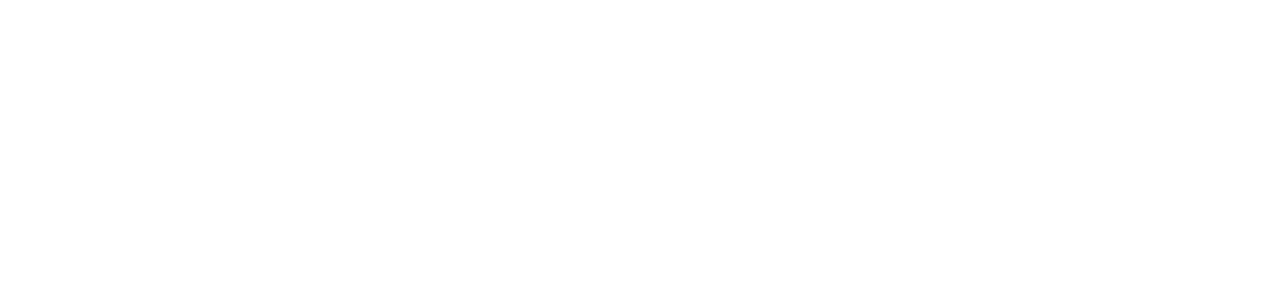
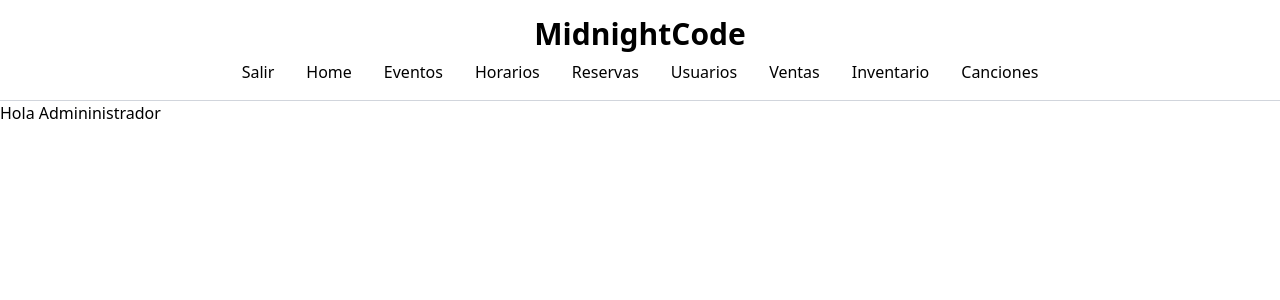
Before and after one commit to JesusRodirguez/portfolio-jesusrodriguez, a React (Vite) app in the folder js/React-Tailwind/Versión2/my-project/: page /PaginaPrincipalAdministrador in a window 1280 px wide. Before the commit this address had no page. Shown: the top 300 px of the page. Built offline with nearby package versions, Linux system fonts and the light colour scheme.

Commit message:
Organizo en carpetas los view,Agrego un Modulo administrador

```diff
--- a/js/React-Tailwind/Versión2/my-project/src/App.jsx
+++ b/js/React-Tailwind/Versión2/my-project/src/App.jsx
@@ -1,7 +1,7 @@
 import { Routes, Route } from "react-router-dom";
-import Home from "./componentes/view/Home";
-import Login from "./componentes/view/Login";
-import Registro from "./componentes/view/Registro";
+import Home from "./componentes/view/ModuloHome/Home";
+import Login from "./componentes/view/ModuloHome/Login";
+import Registro from "./componentes/view/ModuloHome/Registro";
 import PaginaPrincipal from "./componentes/view/ModuloUsuario/PaginaPrincipal";
 import AboutUs from "./componentes/view/ModuloUsuario/AboutUs";
 import Ayuda from "./componentes/view/ModuloUsuario/Ayuda";
@@ -9,14 +9,18 @@
 import Reservas from "./componentes/view/ModuloUsuario/Reservas";
 import Menu from "./componentes/view/ModuloUsuario/Menu";
 import Eventos from "./componentes/view/ModuloUsuario/Eventos";
+import PaginaPrincipalAdministrador from "./componentes/view/ModuloAdministrador/PaginaPrincipalAdministrador";
 
 function App() {
   return (
     <div>
       <Routes>
+        {/* Modulo Home */}
         <Route path="/" element={<Home />} />
         <Route path="/login" element={<Login />} />
         <Route path="/registro" element={<Registro />} />
+
+        {/* Modulo Usuario */}
         <Route path="/pagina-principal" element={<PaginaPrincipal />} />
         <Route path="/Eventos" element={<Eventos />} />
         <Route path="/Menu" element={<Menu />} />
@@ -24,6 +28,9 @@
         <Route path="/AboutUs" element={<AboutUs />} />
         <Route path="/Cancion" element={<Canciones />}/>
         <Route path="/Ayuda" element={<Ayuda />} />
+
+        {/* Modulo Administrador */}
+        <Route path="/PaginaPrincipalAdministrador" element={<PaginaPrincipalAdministrador />} />
       </Routes>
     </div>
   );
--- /dev/null
+++ b/js/React-Tailwind/Versión2/my-project/src/componentes/view/ModuloAdministrador/PaginaPrincipalAdministrador.jsx
@@ -0,0 +1,29 @@
+import React from "react";
+import Navbar from "../../NavBar";
+import CustomLink from "../../CustomLink";
+
+const PaginaPrincipalAdministrador = () =>{
+    return(
+        <div className="bg-white text-black">
+            {/* Componente NavBar */}
+            <Navbar
+            ClassHeader="w-screen flex flex-col items-center justify-center bg-white text-black py-4 border-b border-gray-300"
+            ClassH1="text-3xl font-bold mb-2 text-center"
+            TextoH1="MidnightCode"
+            ClassUl="flex gap-8 justify-center"
+            >
+                <CustomLink to="/" text="Salir" />
+                <CustomLink to="/PaginaPrincipalAdministrador" text="Home" />
+                <CustomLink to="" text="Eventos" />
+                <CustomLink to="" text="Horarios" />
+                <CustomLink to="" text="Reservas" />
+                <CustomLink to="" text="Usuarios" />
+                <CustomLink to="" text="Ventas" />
+                <CustomLink to="" text="Inventario" />
+                <CustomLink to="" text="Canciones" />
+            </Navbar>
+            <h1>Hola Admininistrador </h1>
+        </div>
+    )
+}
+export default PaginaPrincipalAdministrador;
--- a/js/React-Tailwind/Versión2/my-project/src/componentes/view/Login.jsx
+++ b/js/React-Tailwind/Versión2/my-project/src/componentes/view/ModuloHome/Login.jsx
@@ -1,8 +1,8 @@
 import React, { useState } from "react";
 import { useNavigate } from "react-router-dom";
-import Title from "../Title";
-import InPut from "../InPut";
-import Button from "../Butomm";
+import Title from "../../Title";
+import InPut from "../../InPut";
+import Button from "../../Butomm";
 
 const Login = () => {
   const navigate = useNavigate();
@@ -21,10 +21,14 @@
       return;
     }
     // validacion de que no este vacio los campos
-    if (formData.correo === "admin@gmail.com" && formData.contraseña === "12345") {
+    if (formData.correo === "usuario@gmail.com" && formData.contraseña === "12345") {
       alert("Inicio de sesión exitoso ");
       navigate("/pagina-principal");
-    } else {
+    }
+    else if (formData.correo === "admin@gmail.com" && formData.contraseña === "12345"){
+      navigate("/PaginaPrincipalAdministrador")
+    }
+    else {
       alert("Incorrectas, Volver a intentar ");
     }
   };
--- a/js/React-Tailwind/Versión2/my-project/src/componentes/view/Registro.jsx
+++ b/js/React-Tailwind/Versión2/my-project/src/componentes/view/ModuloHome/Registro.jsx
@@ -1,7 +1,7 @@
 import React, { useState } from "react";
-import Title from "../Title";
-import InPut from "../InPut";
-import Button from "../Butomm";
+import Title from "../../Title";
+import InPut from "../../InPut";
+import Button from "../../Butomm";
 
 const Registro = () => {
   // Estado para los datos del formulario
```
Also changed, not shown: js/React-Tailwind/Versión2/my-project/src/componentes/view/ModuloHome/Home.jsx (renamed from js/React-Tailwind/Versión2/my-project/src/componentes/view/Home.jsx, +6 -6 lines).
